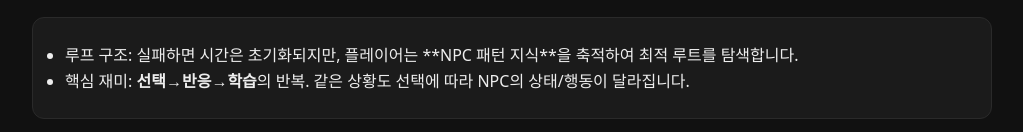
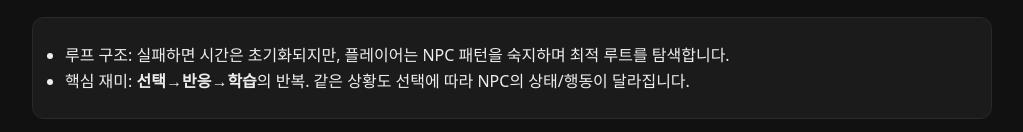
Before and after one commit to mingukHa/mingukHa.github.io, a plain HTML site: page projects/rewind.html in a window 1280 px wide. Shown: the part 775-907 px from the top of the page, without its empty margins (128-1151 px from the left). Drawn offline with Linux system fonts and the light colour scheme.

Commit message:
Update rewind.html

```diff
--- a/projects/rewind.html
+++ b/projects/rewind.html
@@ -57,7 +57,7 @@
     <h2>게임 개요</h2>
     <div class="card">
       <ul>
-        <li>루프 구조: 실패하면 시간은 초기화되지만, 플레이어는 **NPC 패턴 지식**을 축적하여 최적 루트를 탐색합니다.</li>
+        <li>루프 구조: 실패하면 시간은 초기화되지만, 플레이어는 NPC 패턴을 숙지하며 최적 루트를 탐색합니다.</li>
         <li>핵심 재미: <strong>선택→반응→학습</strong>의 반복. 같은 상황도 선택에 따라 NPC의 상태/행동이 달라집니다.</li>
       </ul>
     </div>
```
